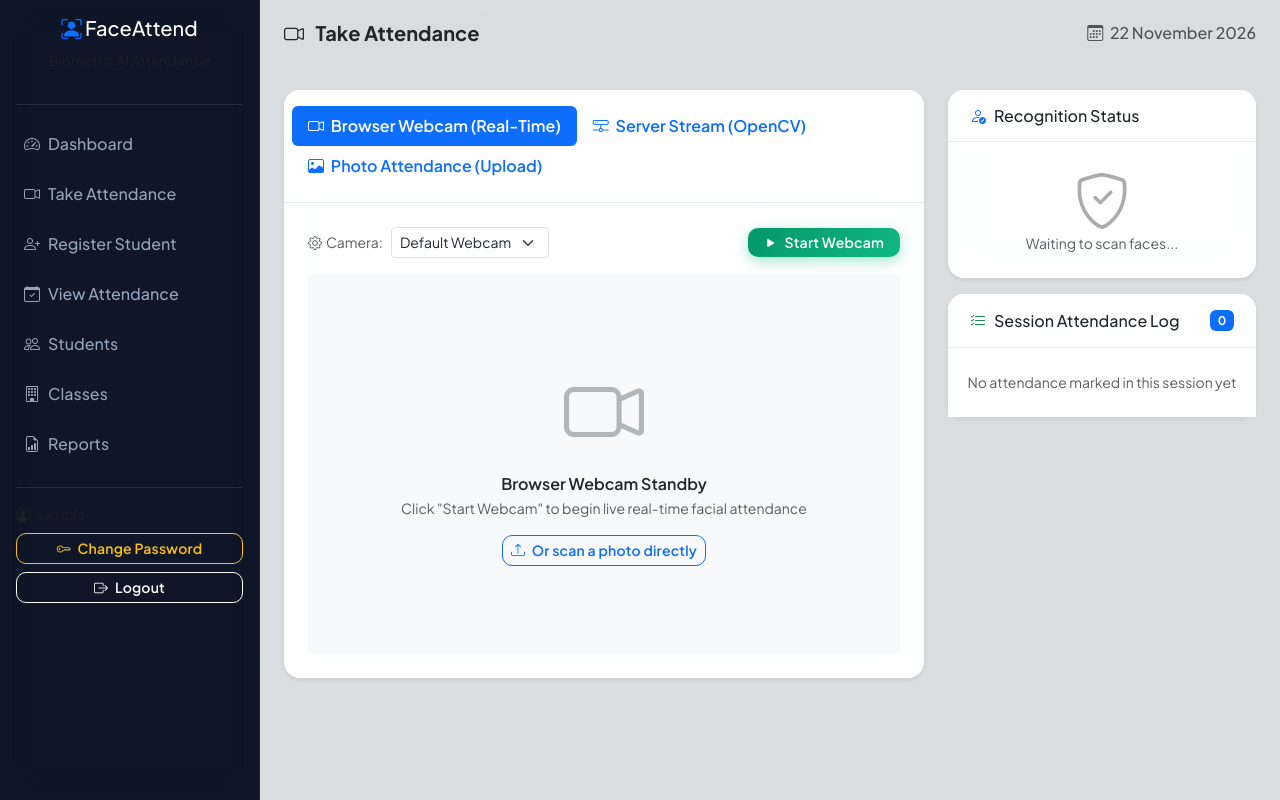
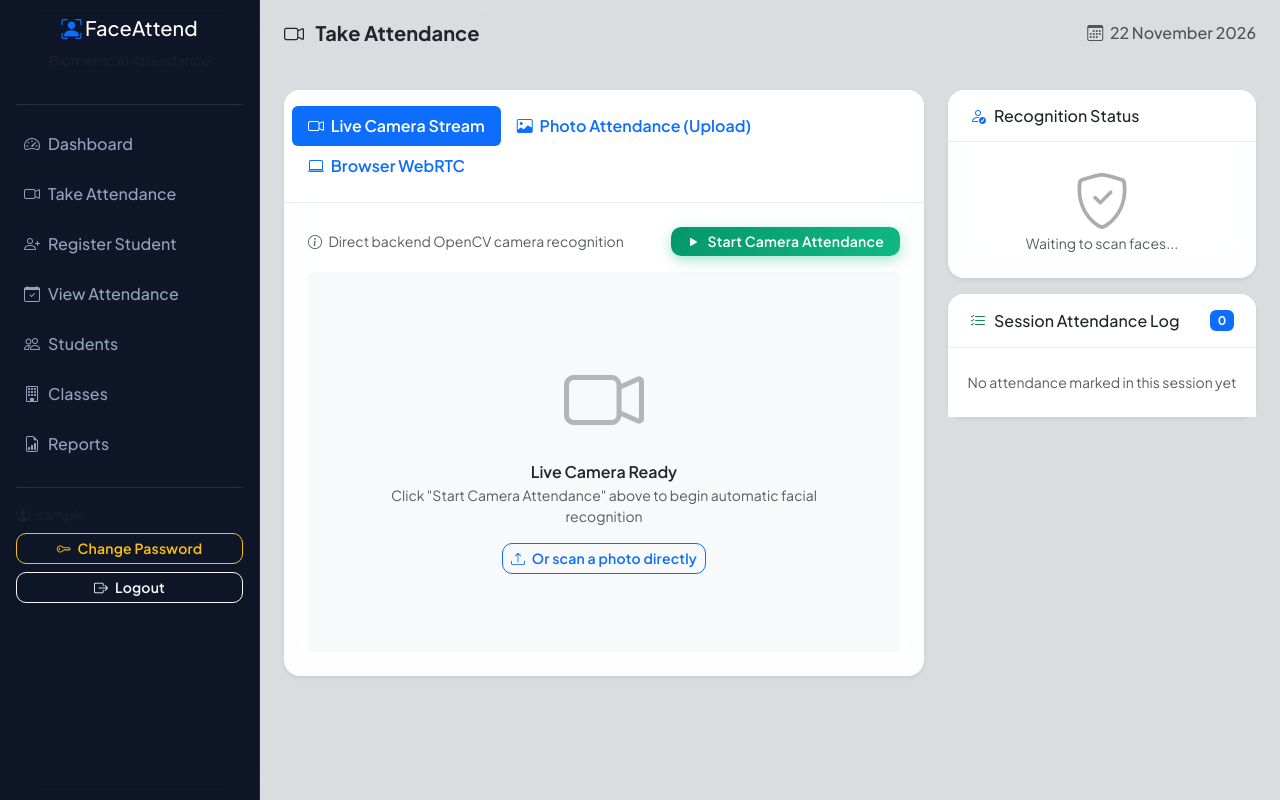
Before and after one commit to sumitkushwaha73766-cloud/face-attendance-system, a Flask app: template templates/attendance.html in a window 1280 px wide. Run offline with Flask 3, Linux system fonts and the light colour scheme; the template is opened without the code that fills it, so the values that code supplies are empty; the visitor is signed in with stand-in values (Sample User, id 1); some libraries are stand-ins or nearby versions.

Commit message:
Fix MJPEG stream display by removing onload block and set OpenCV feed as default on attendance

```diff
--- a/templates/attendance.html
+++ b/templates/attendance.html
@@ -9,13 +9,8 @@
             <div class="card-header bg-white p-3">
                 <ul class="nav nav-pills card-header-pills" id="attendanceModeTab" role="tablist">
                     <li class="nav-item">
-                        <button class="nav-link active" id="tab-browser-cam-btn" data-bs-toggle="pill" data-bs-target="#tab-browser-cam" type="button">
-                            <i class="bi bi-camera-video me-1"></i> Browser Webcam (Real-Time)
-                        </button>
-                    </li>
-                    <li class="nav-item">
-                        <button class="nav-link" id="tab-live-btn" data-bs-toggle="pill" data-bs-target="#tab-live" type="button">
-                            <i class="bi bi-hdd-network me-1"></i> Server Stream (OpenCV)
+                        <button class="nav-link active" id="tab-live-btn" data-bs-toggle="pill" data-bs-target="#tab-live" type="button">
+                            <i class="bi bi-camera-video me-1"></i> Live Camera Stream
                         </button>
                     </li>
                     <li class="nav-item">
@@ -23,65 +18,22 @@
                             <i class="bi bi-image me-1"></i> Photo Attendance (Upload)
                         </button>
                     </li>
+                    <li class="nav-item">
+                        <button class="nav-link" id="tab-browser-cam-btn" data-bs-toggle="pill" data-bs-target="#tab-browser-cam" type="button">
+                            <i class="bi bi-laptop me-1"></i> Browser WebRTC
+                        </button>
+                    </li>
                 </ul>
             </div>
             <div class="card-body p-4">
                 <div class="tab-content" id="attendanceModeTabContent">
-                    <!-- Tab 1: Browser Webcam (HTML5 WebRTC) -->
-                    <div class="tab-pane fade show active" id="tab-browser-cam">
-                        <div class="d-flex justify-content-between align-items-center mb-3 flex-wrap gap-2">
-                            <div class="d-flex align-items-center gap-2">
-                                <label class="small text-muted mb-0"><i class="bi bi-gear me-1"></i>Camera:</label>
-                                <select id="browserCamSelect" class="form-select form-select-sm" style="width: auto; max-width: 260px;">
-                                    <option value="">Default Webcam</option>
-                                </select>
-                            </div>
-                            <div>
-                                <button class="btn btn-success btn-sm px-3" id="startBrowserCamBtn" onclick="startBrowserAttendance()">
-                                    <i class="bi bi-play-fill me-1"></i> Start Webcam
-                                </button>
-                                <button class="btn btn-danger btn-sm px-3" id="stopBrowserCamBtn" onclick="stopBrowserAttendance()" style="display:none;">
-                                    <i class="bi bi-stop-fill me-1"></i> Stop Webcam
-                                </button>
-                            </div>
-                        </div>
-
-                        <div id="browserCamErrorBox" class="alert alert-warning text-start mb-3" style="display:none;">
-                            <strong><i class="bi bi-exclamation-triangle-fill me-1"></i> Camera Notice:</strong>
-                            <span id="browserCamErrorMsg">Could not start video stream.</span>
-                            <div class="mt-2">
-                                <button class="btn btn-outline-primary btn-sm me-2" onclick="startAttendance()">
-                                    <i class="bi bi-hdd-network me-1"></i> Try Server Stream Mode
-                                </button>
-                                <button class="btn btn-primary btn-sm" onclick="switchToPhotoTab()">
-                                    <i class="bi bi-upload me-1"></i> Use Photo Attendance Tab
-                                </button>
-                            </div>
-                        </div>
-
-                        <div class="text-center position-relative">
-                            <div id="browserCamPlaceholder" class="bg-light rounded d-flex flex-column align-items-center justify-content-center p-5" style="min-height: 380px;">
-                                <i class="bi bi-camera-video display-1 text-secondary opacity-50 mb-3"></i>
-                                <h6 class="fw-semibold text-dark mb-1">Browser Webcam Standby</h6>
-                                <p class="text-muted small mb-3">Click "Start Webcam" to begin live real-time facial attendance</p>
-                                <div class="d-flex gap-2 justify-content-center">
-                                    <button class="btn btn-outline-primary btn-sm" onclick="switchToPhotoTab()">
-                                        <i class="bi bi-upload me-1"></i> Or scan a photo directly
-                                    </button>
-                                </div>
-                            </div>
-                            <video id="browserCamVideo" autoplay playsinline muted class="rounded shadow-sm img-fluid" style="max-height: 420px; width: 100%; object-fit: cover; display: none;"></video>
-                            <canvas id="browserCamCanvas" width="640" height="480" style="display:none;"></canvas>
-                        </div>
-                    </div>
-
-                    <!-- Tab 2: Server Camera Feed (OpenCV) -->
-                    <div class="tab-pane fade" id="tab-live">
+                    <!-- Tab 1: Live OpenCV Stream (Recommended - Works directly with hardware) -->
+                    <div class="tab-pane fade show active" id="tab-live">
                         <div class="d-flex justify-content-between align-items-center mb-3">
-                            <span class="small text-muted"><i class="bi bi-info-circle me-1"></i> Direct backend OpenCV camera streaming</span>
+                            <span class="small text-muted"><i class="bi bi-info-circle me-1"></i> Direct backend OpenCV camera recognition</span>
                             <div>
                                 <button class="btn btn-success btn-sm px-3" id="startBtn" onclick="startAttendance()">
-                                    <i class="bi bi-play-fill me-1"></i> Start Camera
+                                    <i class="bi bi-play-fill me-1"></i> Start Camera Attendance
                                 </button>
                                 <button class="btn btn-danger btn-sm px-3" id="stopBtn" onclick="stopAttendance()" style="display:none;">
                                     <i class="bi bi-stop-fill me-1"></i> Stop Camera
@@ -91,9 +43,9 @@
 
                         <div class="text-center">
                             <div id="cameraPlaceholder" class="bg-light rounded d-flex flex-column align-items-center justify-content-center p-5" style="min-height: 380px;">
-                                <i class="bi bi-hdd-network display-1 text-secondary opacity-50 mb-3"></i>
-                                <h6 class="fw-semibold text-dark mb-1">Server Camera Standby</h6>
-                                <p class="text-muted small mb-3">Click "Start Camera" above to begin OpenCV scanning</p>
+                                <i class="bi bi-camera-video display-1 text-secondary opacity-50 mb-3"></i>
+                                <h6 class="fw-semibold text-dark mb-1">Live Camera Ready</h6>
+                                <p class="text-muted small mb-3">Click "Start Camera Attendance" above to begin automatic facial recognition</p>
                                 <button class="btn btn-outline-primary btn-sm" onclick="switchToPhotoTab()">
                                     <i class="bi bi-upload me-1"></i> Or scan a photo directly
                                 </button>
@@ -102,7 +54,7 @@
                         </div>
                     </div>
 
-                    <!-- Tab 3: Photo Attendance -->
+                    <!-- Tab 2: Photo Attendance -->
                     <div class="tab-pane fade" id="tab-photo">
                         <div class="p-3 border rounded bg-light mb-3">
                             <h6 class="fw-bold mb-1"><i class="bi bi-person-bounding-box me-1 text-primary"></i> Instant Photo Recognition</h6>
@@ -119,6 +71,46 @@
                                     <i class="bi bi-upc-scan me-2"></i> Scan Face & Mark Attendance
                                 </button>
                             </form>
+                        </div>
+                    </div>
+
+                    <!-- Tab 3: Browser Webcam (HTML5 WebRTC) -->
+                    <div class="tab-pane fade" id="tab-browser-cam">
+                        <div class="d-flex justify-content-between align-items-center mb-3 flex-wrap gap-2">
+                            <div class="d-flex align-items-center gap-2">
+                                <label class="small text-muted mb-0"><i class="bi bi-gear me-1"></i>Camera:</label>
+                                <select id="browserCamSelect" class="form-select form-select-sm" style="width: auto; max-width: 260px;">
+                                    <option value="">Default Webcam</option>
+                                </select>
+                            </div>
+                            <div>
+                                <button class="btn btn-success btn-sm px-3" id="startBrowserCamBtn" onclick="startBrowserAttendance()">
+                                    <i class="bi bi-play-fill me-1"></i> Start Browser Cam
+                                </button>
+                                <button class="btn btn-danger btn-sm px-3" id="stopBrowserCamBtn" onclick="stopBrowserAttendance()" style="display:none;">
+                                    <i class="bi bi-stop-fill me-1"></i> Stop Browser Cam
+                                </button>
+                            </div>
+                        </div>
+
+                        <div id="browserCamErrorBox" class="alert alert-warning text-start mb-3" style="display:none;">
+                            <strong><i class="bi bi-exclamation-triangle-fill me-1"></i> Camera Notice:</strong>
+                            <span id="browserCamErrorMsg">Could not start video stream.</span>
+                            <div class="mt-2">
+                                <button class="btn btn-primary btn-sm" onclick="switchToPhotoTab()">
+                                    <i class="bi bi-upload me-1"></i> Use Photo Attendance Tab
+                                </button>
+                            </div>
+                        </div>
+
+                        <div class="text-center position-relative">
+                            <div id="browserCamPlaceholder" class="bg-light rounded d-flex flex-column align-items-center justify-content-center p-5" style="min-height: 380px;">
+                                <i class="bi bi-laptop display-1 text-secondary opacity-50 mb-3"></i>
+                                <h6 class="fw-semibold text-dark mb-1">Browser Webcam Standby</h6>
+                                <p class="text-muted small mb-3">Click "Start Browser Cam" to scan via browser</p>
+                            </div>
+                            <video id="browserCamVideo" autoplay playsinline muted class="rounded shadow-sm img-fluid" style="max-height: 420px; width: 100%; object-fit: cover; display: none;"></video>
+                            <canvas id="browserCamCanvas" width="640" height="480" style="display:none;"></canvas>
                         </div>
                     </div>
                 </div>
@@ -164,28 +156,6 @@ let browserCamInterval = null;
 let logCount = 0;
 const csrfToken = document.querySelector('meta[name="csrf-token"]').getAttribute('content');
 
-// Initialize camera list on DOM load
-document.addEventListener('DOMContentLoaded', async () => {
-    try {
-        if (navigator.mediaDevices && navigator.mediaDevices.enumerateDevices) {
-            const devices = await navigator.mediaDevices.enumerateDevices();
-            const videoDevices = devices.filter(d => d.kind === 'videoinput');
-            const select = document.getElementById('browserCamSelect');
-            if (select && videoDevices.length > 0) {
-                select.innerHTML = '';
-                videoDevices.forEach((dev, idx) => {
-                    const opt = document.createElement('option');
-                    opt.value = dev.deviceId;
-                    opt.textContent = dev.label || `Camera ${idx + 1}`;
-                    select.appendChild(opt);
-                });
-            }
-        }
-    } catch (e) {
-        console.warn('Could not enumerate cameras:', e);
-    }
-});
-
 function switchToPhotoTab() {
     stopBrowserAttendance();
     stopAttendance();
@@ -194,9 +164,111 @@ function switchToPhotoTab() {
     tab.show();
 }
 
-// ─── Mode 1: Browser Webcam (HTML5 WebRTC) ───────────────────
+// ─── Mode 1: Server OpenCV Feed ──────────────────────────────
+function startAttendance() {
+    stopBrowserAttendance();
+
+    const feed = document.getElementById('cameraFeed');
+    const placeholder = document.getElementById('cameraPlaceholder');
+    const startBtn = document.getElementById('startBtn');
+    const stopBtn = document.getElementById('stopBtn');
+
+    feed.src = "{{ url_for('video_feed') }}?t=" + new Date().getTime();
+    feed.style.display = 'block';
+    placeholder.style.display = 'none';
+    startBtn.style.display = 'none';
+    stopBtn.style.display = 'inline-block';
+
+    document.getElementById('recognitionStatus').innerHTML =
+        '<div class="spinner-border text-primary mb-2" role="status"></div><p class="small text-muted">Scanning for faces...</p>';
+
+    recognitionInterval = setInterval(recognizeLiveFeed, 2500);
+}
+
+function stopAttendance() {
+    const feed = document.getElementById('cameraFeed');
+    const placeholder = document.getElementById('cameraPlaceholder');
+    const startBtn = document.getElementById('startBtn');
+    const stopBtn = document.getElementById('stopBtn');
+
+    if (recognitionInterval) {
+        clearInterval(recognitionInterval);
+        recognitionInterval = null;
+    }
+
+    fetch("{{ url_for('api_stop_camera') }}", {
+        method: 'POST',
+        headers: { 'X-CSRFToken': csrfToken }
+    });
+
+    feed.style.display = 'none';
+    feed.src = '';
+    placeholder.style.display = 'flex';
+    startBtn.style.display = 'inline-block';
+    stopBtn.style.display = 'none';
+
+    document.getElementById('recognitionStatus').innerHTML =
+        '<p class="text-muted small mb-0">Camera stopped.</p>';
+}
+
+function recognizeLiveFeed() {
+    fetch("{{ url_for('api_recognize') }}", {
+        method: 'POST',
+        headers: { 'X-CSRFToken': csrfToken }
+    })
+    .then(res => res.json())
+    .then(data => displayRecognitionResult(data))
+    .catch(err => console.error('Recognition error:', err));
+}
+
+// ─── Mode 2: Photo Attendance ────────────────────────────────
+function previewScanPhoto(e) {
+    const file = e.target.files[0];
+    if (file) {
+        const reader = new FileReader();
+        reader.onload = function(evt) {
+            document.getElementById('scanPhotoPreview').src = evt.target.result;
+            document.getElementById('scanPhotoPreviewContainer').style.display = 'block';
+        };
+        reader.readAsDataURL(file);
+    }
+}
+
+function submitPhotoAttendance() {
+    const fileInput = document.getElementById('scanPhotoInput');
+    if (!fileInput.files || fileInput.files.length === 0) {
+        alert('Please choose a photo to scan.');
+        return;
+    }
+
+    const scanBtn = document.getElementById('scanPhotoBtn');
+    scanBtn.disabled = true;
+    scanBtn.innerHTML = '<span class="spinner-border spinner-border-sm me-2"></span> Analyzing Face...';
+
+    const formData = new FormData();
+    formData.append('photo', fileInput.files[0]);
+
+    fetch("{{ url_for('api_recognize_photo') }}", {
+        method: 'POST',
+        headers: { 'X-CSRFToken': csrfToken },
+        body: formData
+    })
+    .then(res => res.json())
+    .then(data => {
+        scanBtn.disabled = false;
+        scanBtn.innerHTML = '<i class="bi bi-upc-scan me-2"></i> Scan Face & Mark Attendance';
+        displayRecognitionResult(data);
+    })
+    .catch(err => {
+        scanBtn.disabled = false;
+        scanBtn.innerHTML = '<i class="bi bi-upc-scan me-2"></i> Scan Face & Mark Attendance';
+        alert('Error processing photo: ' + err.message);
+    });
+}
+
+// ─── Mode 3: Browser Webcam (HTML5 WebRTC) ───────────────────
 async function startBrowserAttendance() {
-    stopAttendance(); // Stop server camera if active
+    stopAttendance();
 
     const video = document.getElementById('browserCamVideo');
     const placeholder = document.getElementById('browserCamPlaceholder');
@@ -213,42 +285,22 @@ async function startBrowserAttendance() {
         browserStream = null;
     }
 
-    const selectedDeviceId = select ? select.value : '';
-    const constraintsList = [];
-    if (selectedDeviceId) {
-        constraintsList.push({ video: { deviceId: { exact: selectedDeviceId } } });
-    }
-    constraintsList.push({ video: { facingMode: 'user' } });
-    constraintsList.push({ video: true });
-
-    let success = false;
-    let lastError = null;
-
-    for (const constraints of constraintsList) {
     try {
-            browserStream = await navigator.mediaDevices.getUserMedia(constraints);
+        browserStream = await navigator.mediaDevices.getUserMedia({ video: true });
         video.srcObject = browserStream;
         video.style.display = 'block';
         placeholder.style.display = 'none';
         startBtn.style.display = 'none';
         stopBtn.style.display = 'inline-block';
-            success = true;
-            break;
-        } catch (err) {
-            lastError = err;
-        }
-    }
-
-    if (!success) {
-        errorMsg.textContent = lastError ? (lastError.message || lastError.name) : 'Could not access camera.';
-        errorBox.style.display = 'block';
-        return;
-    }
 
         document.getElementById('recognitionStatus').innerHTML =
             '<div class="spinner-border text-primary mb-2" role="status"></div><p class="small text-muted">Webcam active — scanning faces...</p>';
 
         browserCamInterval = setInterval(captureAndRecognizeBrowserFrame, 2500);
+    } catch (err) {
+        errorMsg.textContent = err.message || 'Could not access browser camera.';
+        errorBox.style.display = 'block';
+    }
 }
 
 function captureAndRecognizeBrowserFrame() {
@@ -298,111 +350,6 @@ function stopBrowserAttendance() {
     placeholder.style.display = 'flex';
     startBtn.style.display = 'inline-block';
     stopBtn.style.display = 'none';
-
-    document.getElementById('recognitionStatus').innerHTML =
-        '<p class="text-muted small mb-0">Webcam stopped.</p>';
-}
-
-// ─── Mode 2: Server OpenCV Feed ──────────────────────────────
-function startAttendance() {
-    stopBrowserAttendance(); // Stop browser camera if active
-
-    const feed = document.getElementById('cameraFeed');
-    const placeholder = document.getElementById('cameraPlaceholder');
-    const startBtn = document.getElementById('startBtn');
-    const stopBtn = document.getElementById('stopBtn');
-
-    feed.src = "{{ url_for('video_feed') }}";
-    feed.style.display = 'block';
-    placeholder.style.display = 'none';
-    startBtn.style.display = 'none';
-    stopBtn.style.display = 'inline-block';
-
-    document.getElementById('recognitionStatus').innerHTML =
-        '<div class="spinner-border text-primary mb-2" role="status"></div><p class="small text-muted">Scanning for faces...</p>';
-
-    recognitionInterval = setInterval(recognizeLiveFeed, 3000);
-}
-
-function stopAttendance() {
-    const feed = document.getElementById('cameraFeed');
-    const placeholder = document.getElementById('cameraPlaceholder');
-    const startBtn = document.getElementById('startBtn');
-    const stopBtn = document.getElementById('stopBtn');
-
-    if (recognitionInterval) {
-        clearInterval(recognitionInterval);
-        recognitionInterval = null;
-    }
-
-    fetch("{{ url_for('api_stop_camera') }}", {
-        method: 'POST',
-        headers: { 'X-CSRFToken': csrfToken }
-    });
-
-    feed.style.display = 'none';
-    feed.src = '';
-    placeholder.style.display = 'flex';
-    startBtn.style.display = 'inline-block';
-    stopBtn.style.display = 'none';
-
-    document.getElementById('recognitionStatus').innerHTML =
-        '<p class="text-muted small mb-0">Camera stopped.</p>';
-}
-
-function recognizeLiveFeed() {
-    fetch("{{ url_for('api_recognize') }}", {
-        method: 'POST',
-        headers: { 'X-CSRFToken': csrfToken }
-    })
-    .then(res => res.json())
-    .then(data => displayRecognitionResult(data))
-    .catch(err => console.error('Recognition error:', err));
-}
-
-// ─── Mode 3: Photo Attendance ────────────────────────────────
-function previewScanPhoto(e) {
-    const file = e.target.files[0];
-    if (file) {
-        const reader = new FileReader();
-        reader.onload = function(evt) {
-            document.getElementById('scanPhotoPreview').src = evt.target.result;
-            document.getElementById('scanPhotoPreviewContainer').style.display = 'block';
-        };
-        reader.readAsDataURL(file);
-    }
-}
-
-function submitPhotoAttendance() {
-    const fileInput = document.getElementById('scanPhotoInput');
-    if (!fileInput.files || fileInput.files.length === 0) {
-        alert('Please choose a photo to scan.');
-        return;
-    }
-
-    const scanBtn = document.getElementById('scanPhotoBtn');
-    scanBtn.disabled = true;
-    scanBtn.innerHTML = '<span class="spinner-border spinner-border-sm me-2"></span> Analyzing Face...';
-
-    const formData = new FormData();
-    formData.append('photo', fileInput.files[0]);
-
-    fetch("{{ url_for('api_recognize_photo') }}", {
-        method: 'POST',
-        headers: { 'X-CSRFToken': csrfToken },
-        body: formData
-    })
-    .then(res => res.json())
-    .then(data => {
-        scanBtn.disabled = false;
-        scanBtn.innerHTML = '<i class="bi bi-upc-scan me-2"></i> Scan Face & Mark Attendance';
-        displayRecognitionResult(data);
-    })
-    .catch(err => {
-        scanBtn.disabled = false;
-        scanBtn.innerHTML = '<i class="bi bi-upc-scan me-2"></i> Scan Face & Mark Attendance';
-        alert('Error processing photo: ' + err.message);
-    });
 }
 
 // ─── Helpers ────────────────────────────────────────────────
@@ -475,7 +422,6 @@ function addToLog(name, rollNo) {
     log.prepend(item);
 }
 
-// Clean up when leaving page
 window.addEventListener('beforeunload', () => {
     stopBrowserAttendance();
     stopAttendance();
```
Also changed, not shown: templates/register.html (+5 -31 lines). Lines whose indentation alone changed are shown as unchanged.
